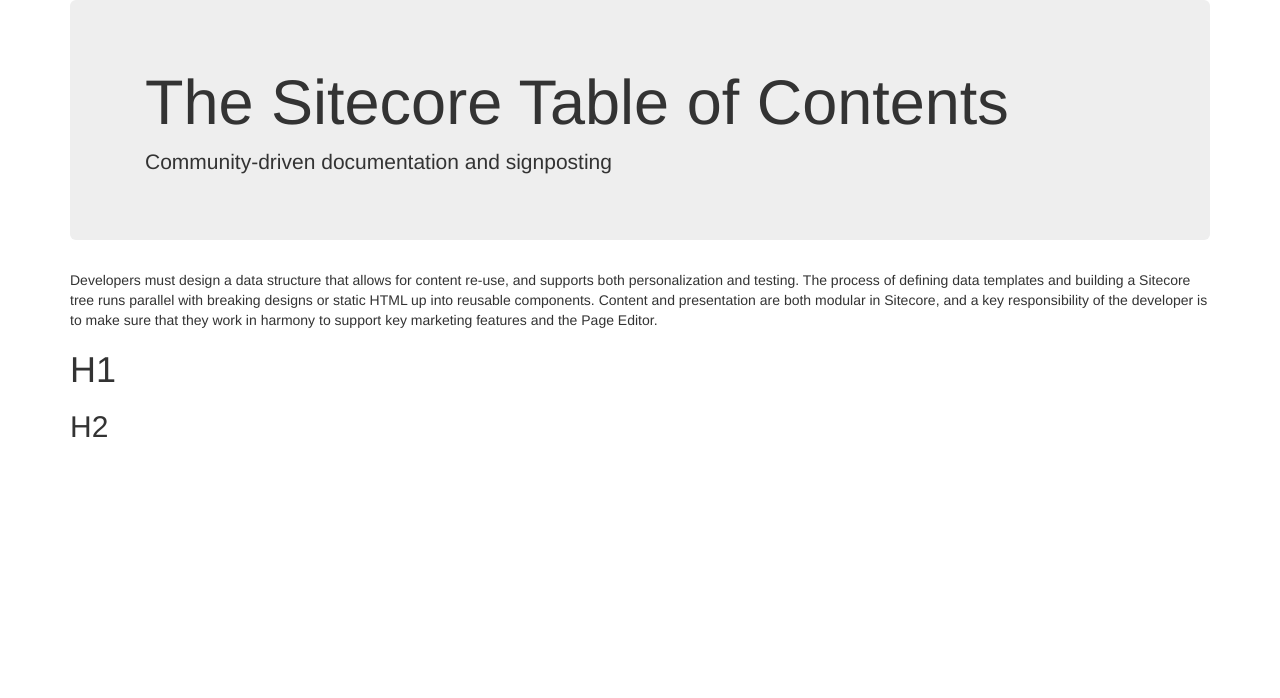
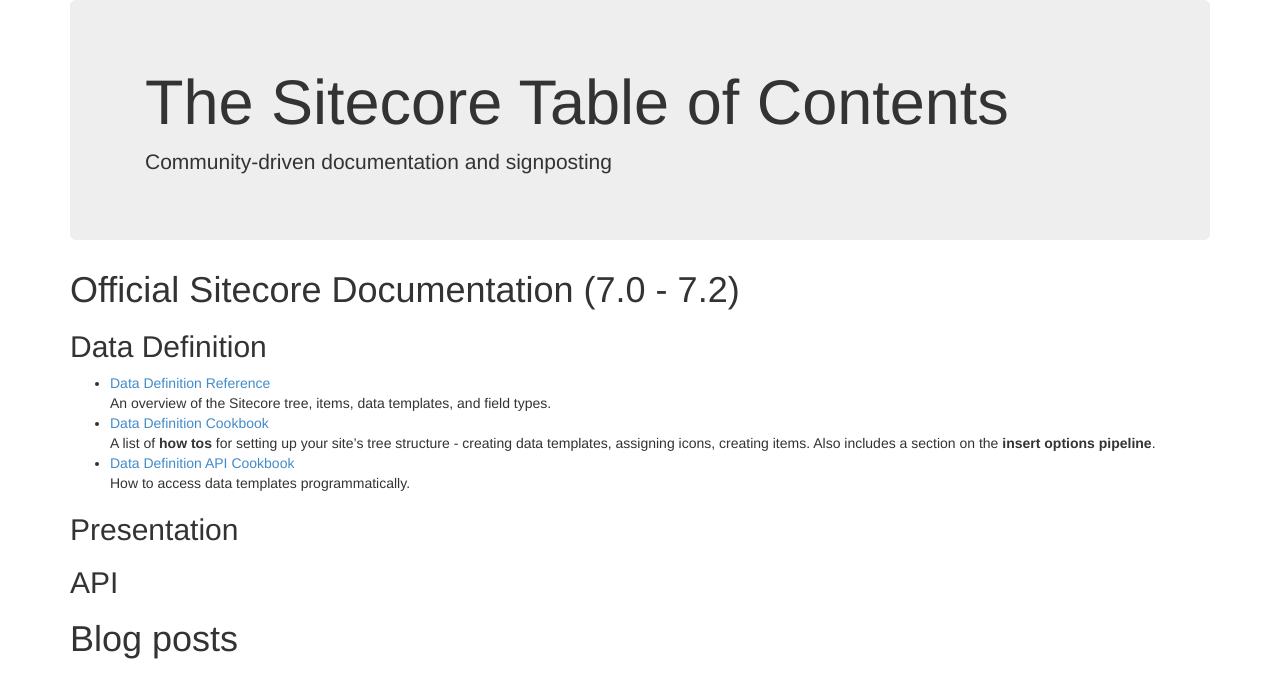
Before and after one commit to Sitecore-Community/docs, a Jekyll site: the page built from documentation/Sitecore Fundamentals/index.md, in a window 1280 px wide. Shown: the top 698 px of the page. Built offline with Jekyll 4.4.1, drawn with Linux system fonts in a browser that asks for light colours; nearby versions of some CDN libraries.

Commit message:
Modified file using Dillinger

```diff
--- a/documentation/Sitecore Fundamentals/index.md
+++ b/documentation/Sitecore Fundamentals/index.md
@@ -1,10 +1,21 @@
 ---
 layout: default
-title: Data Definition
+title: Sitecore Fundamentals
 ---
 
-Developers must design a data structure that allows for content re-use, and supports both personalization and testing. The process of defining data templates and building a Sitecore tree runs parallel with breaking designs or static HTML up into reusable components. Content and presentation are both modular in Sitecore, and a key responsibility of the developer is to make sure that they work in harmony to support key marketing features and the Page Editor.
+#Official Sitecore Documentation (7.0 - 7.2)
 
-# H1
+## Data Definition
 
-## H2
+* [Data Definition Reference](http://sdn.sitecore.net/Reference/Sitecore%207/Data%20Definition%20Reference.aspx)
+An overview of the Sitecore tree, items, data templates, and field types.
+* [Data Definition Cookbook](http://sdn.sitecore.net/Reference/Sitecore%207/Data%20Definition%20Cookbook.aspx)
+A list of **how tos** for setting up your site's tree structure - creating data templates, assigning icons, creating items. Also includes a section on the **insert options pipeline**.
+* [Data Definition API Cookbook](http://sdn.sitecore.net/Reference/Sitecore%207/Data%20Definition%20API%20Cookbook.aspx)
+How to access data templates programmatically.
+
+## Presentation
+
+## API
+
+# Blog posts
```
